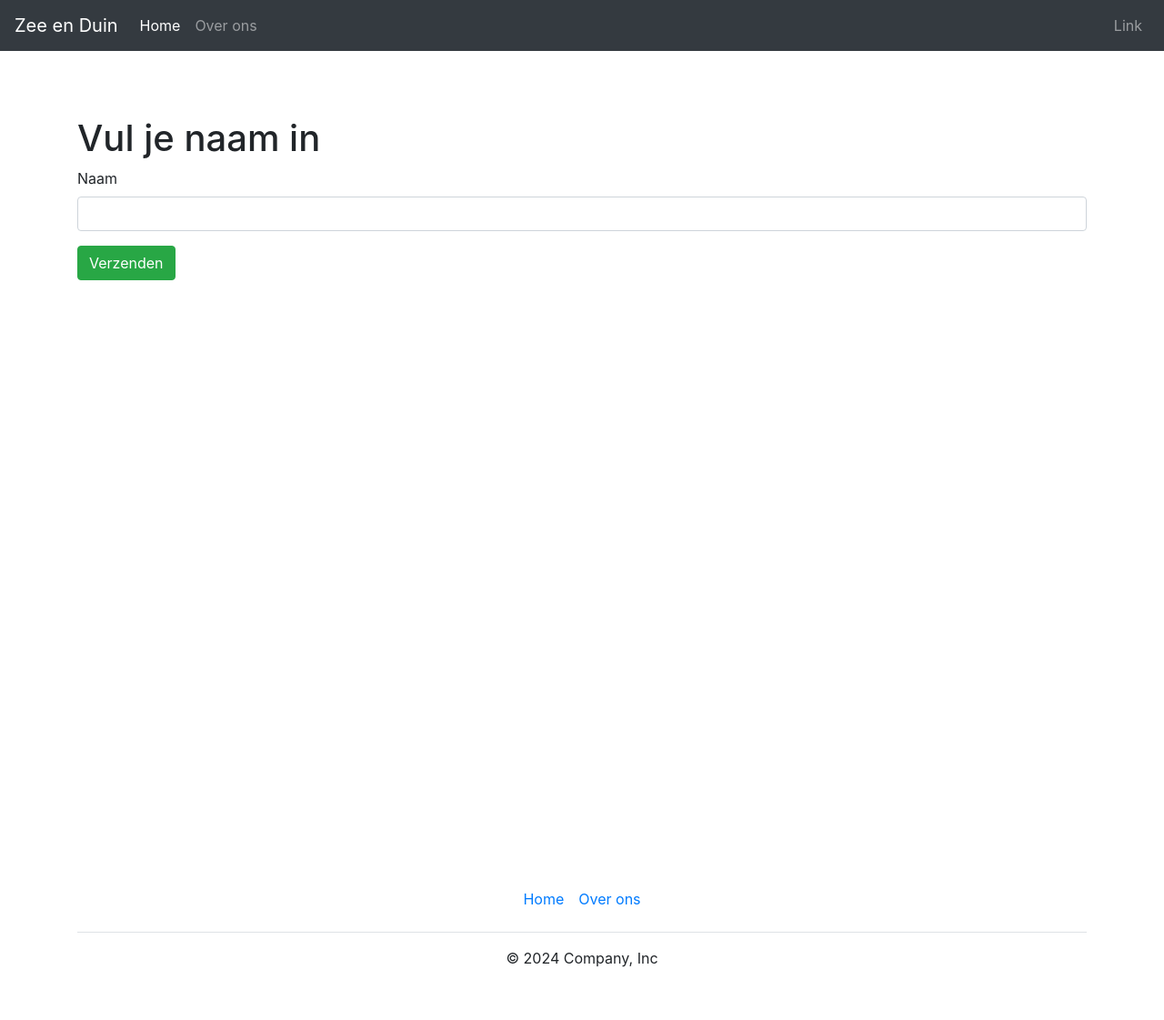
After one commit to Bram-4197/Bungalowpark-Zee-en-Duin, a Flask app: page /formulier in a window 1280 px wide. The commit adds this page. Shown: the whole page at 91% size. Run offline with Flask 3, Linux system fonts and the light colour scheme.

Commit message:
Added Formulier and changed function name of index

```diff
--- a/app.py
+++ b/app.py
@@ -1,13 +1,34 @@
-from flask import Flask, render_template
+from flask import Flask, redirect, render_template, url_for
+from forms import NaamFormulier
 
 app = Flask(__name__)
 
-@app.route("/")
-def home():
-    return render_template("index.html")
+
+
+app.secret_key = "test"
+
+
+
+@app.route('/')
+def index():
+    return render_template('index.html')
+
+
 @app.route("/ons")
 def ons():
     return render_template("over-ons.html")
 
-if __name__ == "__main__":
+@app.route('/formulier', methods=['GET', 'POST'])
+def formulier():
+    form = NaamFormulier()
+    if form.validate_on_submit():
+        naam = form.naam.data
+        return redirect(url_for('welkom', naam=naam))
+    return render_template('formulier.html', form=form)
+
+@app.route('/welkom/<naam>')
+def welkom(naam):
+    return render_template('welkom.html', naam=naam)
+
+if __name__ == '__main__':
     app.run(debug=True)
--- /dev/null
+++ b/forms.py
@@ -0,0 +1,7 @@
+from flask_wtf import FlaskForm
+from wtforms import StringField, SubmitField
+from wtforms.validators import DataRequired
+
+class NaamFormulier(FlaskForm):
+    naam = StringField('Naam', validators=[DataRequired()])
+    verzenden = SubmitField('Verzenden')
--- a/templates/base.html
+++ b/templates/base.html
@@ -26,7 +26,7 @@
         <div class="collapse navbar-collapse" id="navbarsExample04">
             <ul class="navbar-nav mr-auto">
                 <li class="nav-item active">
-                    <a class="nav-link" href="{{url_for("home")}}">Home <span class="sr-only">(current)</span></a>
+                    <a class="nav-link" href="{{url_for("index")}}">Home <span class="sr-only">(current)</span></a>
                 </li>
                 <li class="nav-item">
                     <a class="nav-link" href="{{url_for("ons")}}">Over ons</a>
@@ -56,13 +56,13 @@
 
 
     </div>
-    <div class="vh-100" style="margin-top: 8rem !important;">
+    <div class="vh-100 container" style="margin-top: 8rem !important;">
         {% block content %}{% endblock %}
     </div>
     <div class="container vw-100">
         <footer class="py-3 my-4">
             <ul class="nav justify-content-center border-bottom pb-3 mb-3">
-                <li class="nav-item"><a href="{{url_for("home")}}" class="nav-link px-2 text-body-secondary">Home</a></li>
+                <li class="nav-item"><a href="{{url_for("index")}}" class="nav-link px-2 text-body-secondary">Home</a></li>
                 <li class="nav-item"><a href="{{url_for("ons")}}" class="nav-link px-2 text-body-secondary">Over ons</a></li>
             </ul>
             <p class="text-center text-body-secondary">© 2024 Company, Inc</p>
--- /dev/null
+++ b/templates/formulier.html
@@ -0,0 +1,16 @@
+{% extends "base.html" %}
+
+
+{% block content %}
+<h1>Vul je naam in</h1>
+<form method="POST">
+    {{ form.hidden_tag() }}
+    <div class="mb-3">
+        {{ form.naam.label(class="form-label") }}
+        {{ form.naam(class="form-control") }}
+    </div>
+    <div class="mb-3">
+        {{ form.verzenden(class="btn btn-success") }}
+    </div>
+</form>
+{% endblock %}
--- a/templates/index.html
+++ b/templates/index.html
@@ -15,7 +15,7 @@
            <p class="pe-lg-10 mb-5">Start, switch, or advance your career with more than 5,000 courses, Professional
              Certificates, and degrees from world-class universities and companies.</p>
               <!-- btn -->
-           <a href="#" class="btn btn-primary">Join Free Now</a>
+           <a href="{{url_for("formulier")}}" class="btn btn-primary">Join Free Now</a>
            <a href="https://www.youtube.com/watch?v=JRzWRZahOVU" class="glightbox fs-4 text-inherit ms-3"><img src="../assets/images/svg/play-btn.svg" alt="" class="me-2">Watch Demo</a>
 
 
```
Also changed, not shown: templates/welkom.html (added, +8 -0 lines), 2 other files.
